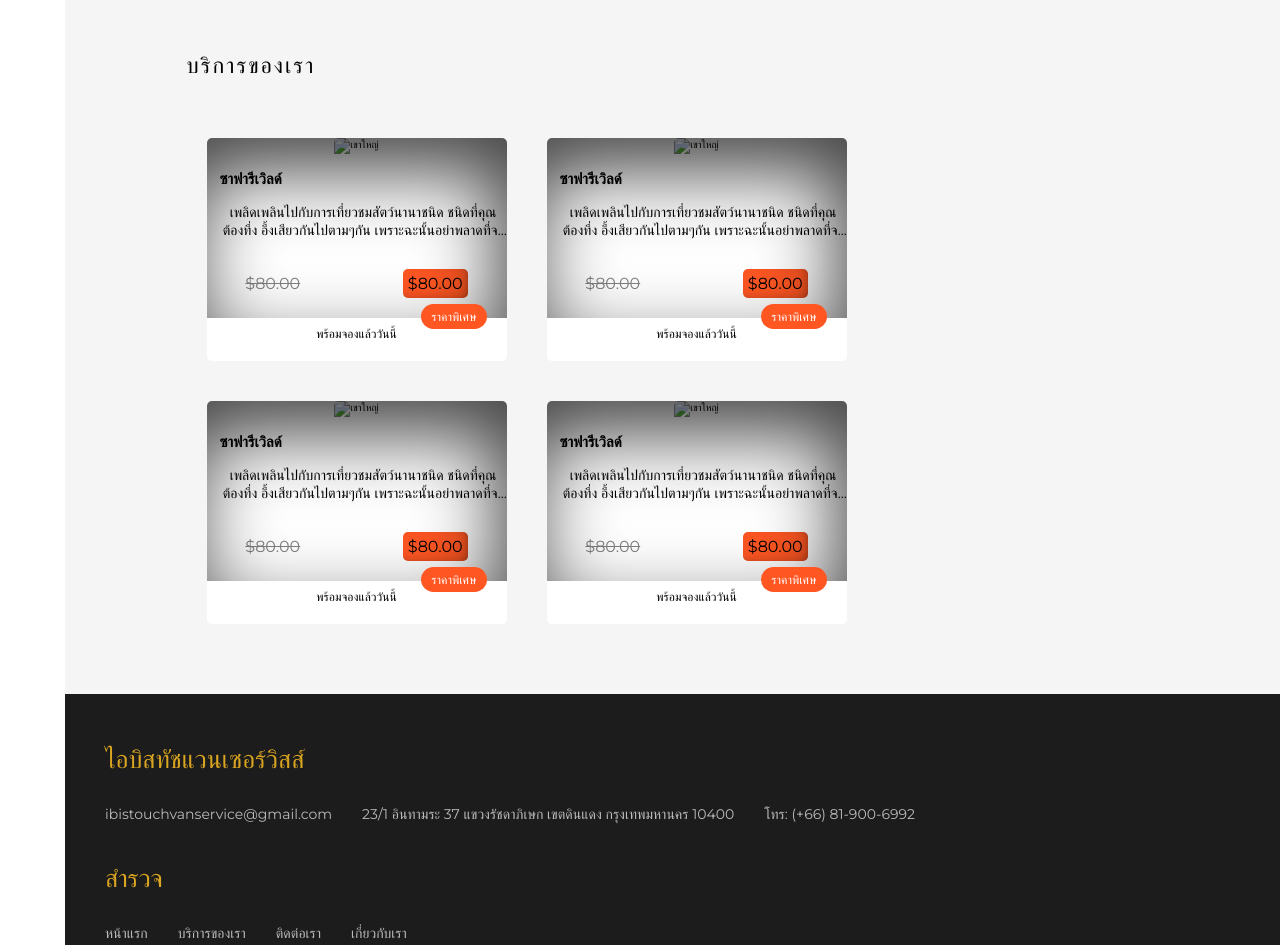
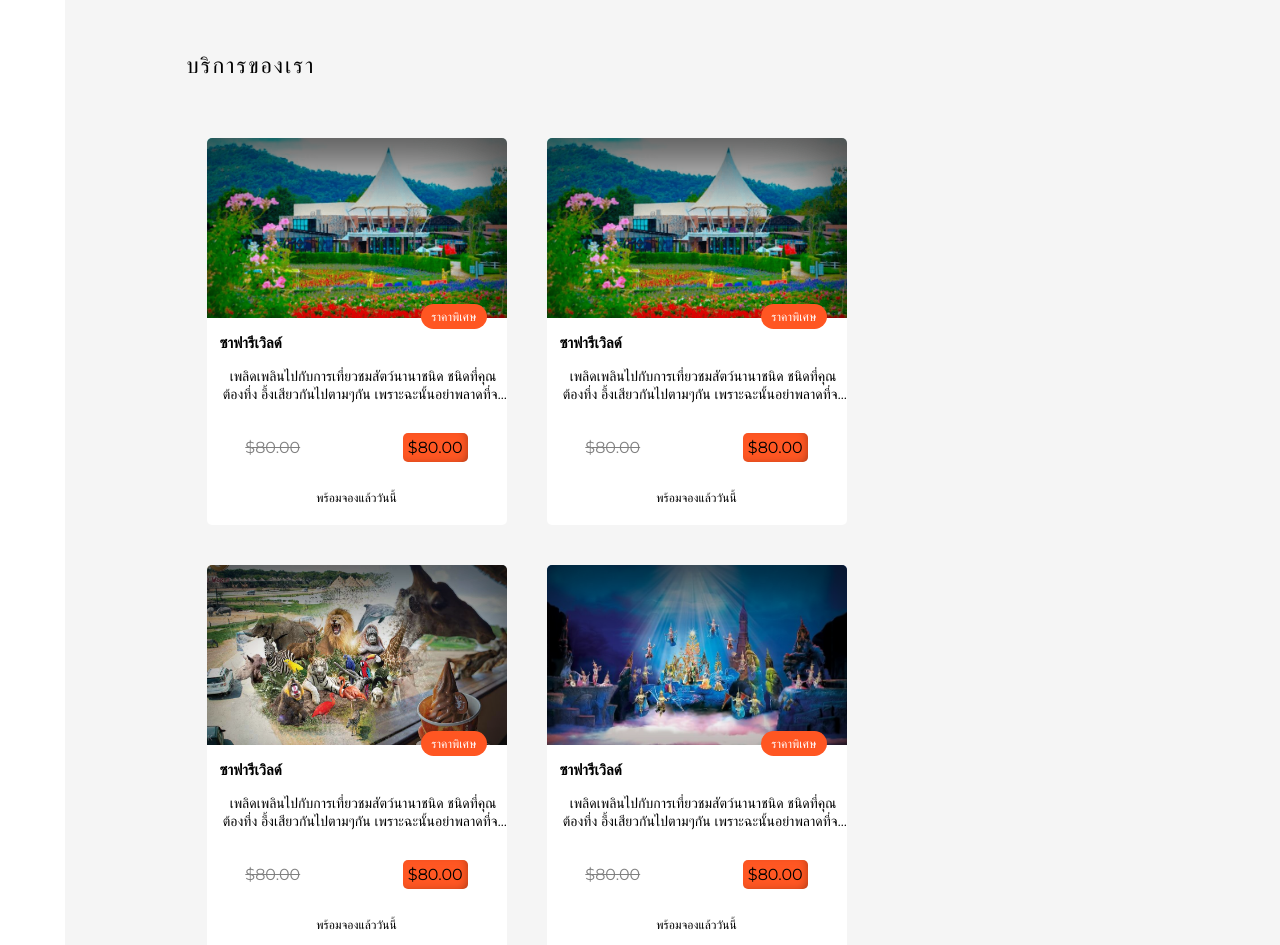
Before and after one commit to lodevceo/ibistouchvanservice, a plain HTML site: page page/order-page.html in a window 1280 px wide. Shown: the part 1030-1975 px from the top of the page. Drawn offline with Linux system fonts and the light colour scheme; the site is published under a folder, as on GitHub Pages, so addresses that start at the root find nothing.

Commit message:
fixed-order-2

```diff
--- a/page/order-page.html
+++ b/page/order-page.html
@@ -188,7 +188,7 @@
                 <a href="#" class="service-card-link">
                     <div class="service-card">
                         <div class="service-img-wrapper">
-                            <img class="service-img" src="/inc/img/kaoyai.png" alt="เขาใหญ่">
+                            <img class="service-img" src="../inc/img/kaoyai.png" alt="เขาใหญ่">
                             <div class="shadow"></div>
                         </div>
                         <h3 class="service-card-header">ซาฟารีเวิลด์</h3>
@@ -202,7 +202,7 @@
                 <a href="#" class="service-card-link">
                     <div class="service-card">
                         <div class="service-img-wrapper">
-                            <img class="service-img" src="/inc/img/kaoyai.png" alt="เขาใหญ่">
+                            <img class="service-img" src="../inc/img/kaoyai.png" alt="เขาใหญ่">
                             <div class="shadow"></div>
                         </div>
                         <h3 class="service-card-header">ซาฟารีเวิลด์</h3>
@@ -216,7 +216,7 @@
                 <a href="#" class="service-card-link">
                     <div class="service-card">
                         <div class="service-img-wrapper">
-                            <img class="service-img" src="/inc/img/safari.jpg" alt="เขาใหญ่">
+                            <img class="service-img" src="../inc/img/safari.jpg" alt="เขาใหญ่">
                             <div class="shadow"></div>
                         </div>
                         <h3 class="service-card-header">ซาฟารีเวิลด์</h3>
@@ -230,7 +230,7 @@
                 <a href="#" class="service-card-link">
                     <div class="service-card">
                         <div class="service-img-wrapper">
-                            <img class="service-img" src="/inc/img/siamniramit.jpg" alt="เขาใหญ่">
+                            <img class="service-img" src="../inc/img/siamniramit.jpg" alt="เขาใหญ่">
                             <div class="shadow"></div>
                         </div>
                         <h3 class="service-card-header">ซาฟารีเวิลด์</h3>
```
